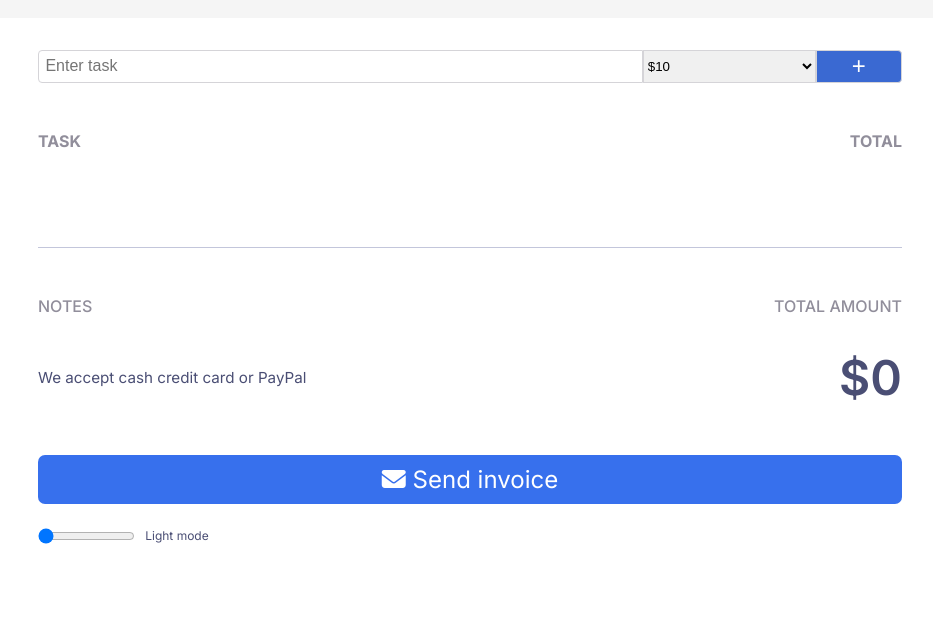
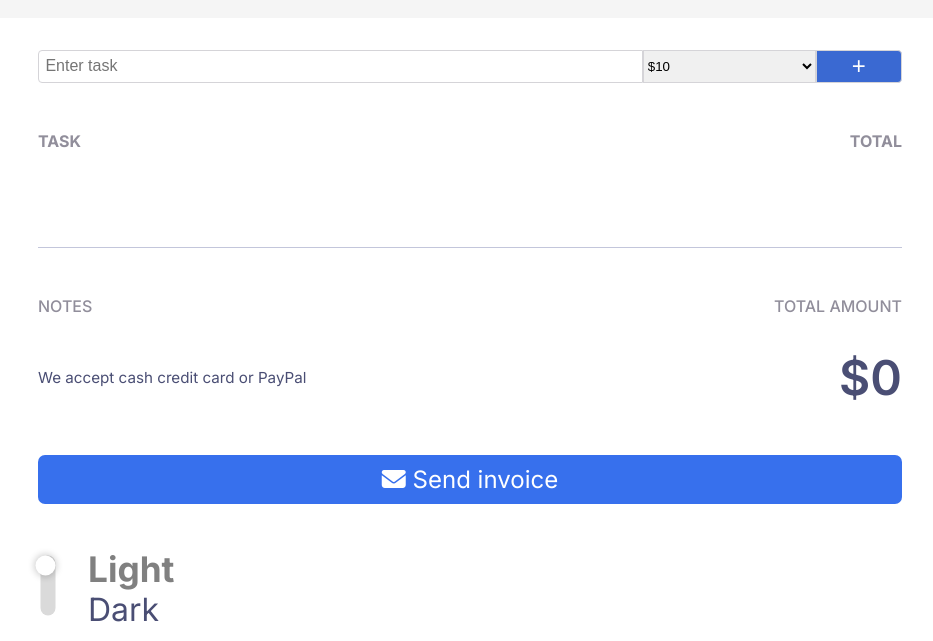
Before and after one commit to jbarriguete86/invoiceCreator, a website built with Vite: page index.html in a window 1280 px wide. Shown: the part 168-809 px from the top of the page, without its empty margins (170-1103 px from the left). Built offline with nearby package versions, Linux system fonts and the light colour scheme.

Commit message:
update
re-do the dark mode button

```diff
--- a/index.css
+++ b/index.css
@@ -19,7 +19,8 @@ body{
     flex-direction: column;
     background-color: var(--light-mode-bckg);
     font-family: "Inter", sans-serif;
-    color: var(--light-mode-text)
+    color: var(--light-mode-text);
+    transition: 0.5s;
 }
 
 
@@ -201,20 +202,69 @@ hr{
    margin-bottom: 1em;;
 }
 
+/* Dark mode button */
+
 .mode--container{
     display: flex;
     width: 25%;
-    gap: 10px;
     margin-left:auto;
-    margin-top: 1em;
 }
 
-.mode--container > input{
+#changeTheme {
+    width: 0;
+    height: 0;
+    opacity: 0;
+  }
+  #dark--label {
+    display: block;
+    height: 15px;
+    width: 60px;
+    position: relative;
+    transform: rotate(90deg) translate(50px, 100px);
+  }
+  span.slide {
+    position: absolute;
+    width: 100%;
+    height: 100%;
+    background: #dadada;
+    border-radius: 30px;
+  }
+  span.slide:before {
+    position: absolute;
+    content: "";
+    height: 20px;
+    width: 20px;
+    background: #fff;
+    border-radius: 50%;
+    /* top: -2px; */
+    /* left: 0px; */
+    transition: 0.5s;
+    box-shadow: rgba(0, 0, 0, 0.21) 0px 0px 7px 1px;
+  }
+  .txt {
+    position: relative;
+    transform: translatex(-50px);
+    top: 38px;
+    right: 40px;
+  }
+  .txt p:nth-child(1) {
+    color: grey;
+    font-weight: bold;
+    font-size: 1.1em;
+    transition: 0.5s;
+  }
+  #changeTheme:checked + span.slide:before {
+    transform: translatex(1em);
+  }
+
+
+
+/* .mode--container > input{
     width: 75%;
 }
 .mode--container > label{
     font-size: .75rem;
-}
+} */
 
 /* DARK MODE FEATURE */
 .darkMode--body{
@@ -229,6 +279,17 @@ hr{
 .darkMode--remove{
     color:#D5D4D8;
 }
+
+
+  .darkMode--label .txt p:nth-child(1) {
+    color: #000;
+    font-weight: normal;
+  }
+
+  .darkMode--label .txt p:nth-child(2) {
+    color: grey;
+    font-weight: bold;
+  }
 
 /* MEDIA QUERIES */
 
@@ -273,6 +334,7 @@ hr{
 
     .mode--container{
         margin: 0;
+        margin-left: 2.5em;
     }
 
     .mode--container > input{
@@ -283,4 +345,12 @@ hr{
         font-size: .75rem;
     }
 
+    .txt{
+        top:20px;
+    }
+
+    #changeTheme:checked + span.slide:before {
+        transform: translatex(40px);
+      }
+
 }
--- a/index.html
+++ b/index.html
@@ -58,8 +58,16 @@
         </div>
         <button id="send--btn" class="send--btn"><i class="fa-solid fa-envelope"></i> Send invoice</button>
         <div class="mode--container">
-            <input type="range" id="dark--mode" class="mode--slider" min="0" max="1" value="0" name="dark mode">
-            <label for="dark mode" id="dark--label">Light mode</label>
+            <label id="dark--label" for="changeTheme">
+                <input type="checkbox" id="changeTheme" /> <span class="slide"></span>
+            </label>
+            <div class="txt">
+                <p>Light</p>
+                <p>Dark</p>
+            </div>
+
+            <!-- <input type="range" id="dark--mode" class="mode--slider" min="0" max="1" value="0" name="dark mode">
+            <label for="dark mode" id="dark--label">Light mode</label> -->
         </div>
     </main>
     <script src="index.js" type="module"></script>
--- a/index.js
+++ b/index.js
@@ -6,12 +6,14 @@ const taskInput = document.getElementById('task')
 const priceInput = document.getElementById('prices--opts')
 const addBtn=document.getElementById('add--btn')
 const sendBtn= document.getElementById('send--btn')
-const darkModeInput= document.getElementById('dark--mode')
+let darkModeInput= document.getElementById('changeTheme')
+
+
 
 // SETTER ELEMENTS
 const tasks= document.querySelector('.inputs--information')
 const totalInvoice= document.querySelector('.sum--total--value')
-const darkModeLabel=document.getElementById('dark--label')
+const darkModeLabel= document.querySelector('.txt')
 const headerEl=document.querySelector('header')
 
 // DATA STORAGE ELEMENTS
@@ -52,16 +54,13 @@ sendBtn.addEventListener('click', ()=>{
 })
 
 darkModeInput.addEventListener('input', ()=>{
-    if(darkModeInput.value == 1){
-        darkModeLabel.innerText = 'Dark mode'
-        document.body.classList.add('darkMode--body')
-        headerEl.classList.add('darkMode--header')
-        darkMde = !darkMde
-    } else {
-        darkModeLabel.innerText = 'Light mode'
-        document.body.classList.remove('darkMode--body')
-        headerEl.classList.remove('darkMode--header')
-        darkMde = !darkMde
+    console.log(darkModeInput.checked)
+
+    if(darkModeInput.checked){
+        darkMode()
+
+    }   else {
+        noDark()
     }
 
     const taskElements = document.querySelectorAll('.input--info');
@@ -73,3 +72,17 @@ darkModeInput.addEventListener('input', ()=>{
         }
     })
 })
+
+function darkMode(){
+    document.body.classList.add('darkMode--body')
+    headerEl.classList.add('darkMode--header')
+    darkModeLabel.classList.add('darkMode--label')
+    darkModeInput.checked = true
+}
+
+function noDark(){
+    document.body.classList.remove('darkMode--body')
+    headerEl.classList.remove('darkMode--header')
+    darkModeLabel.classList.remove('darkMode--label')
+    darkModeInput.checked = false
+}
```
